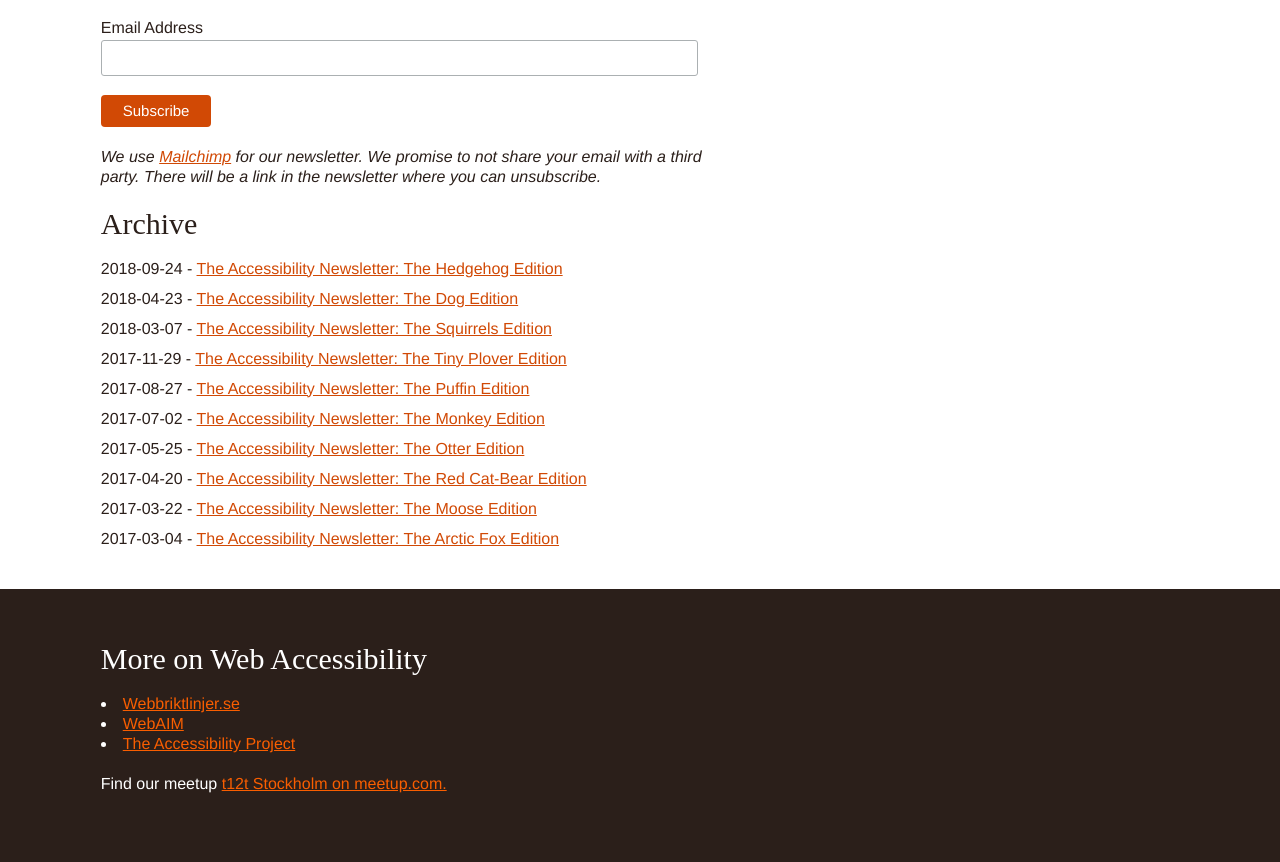
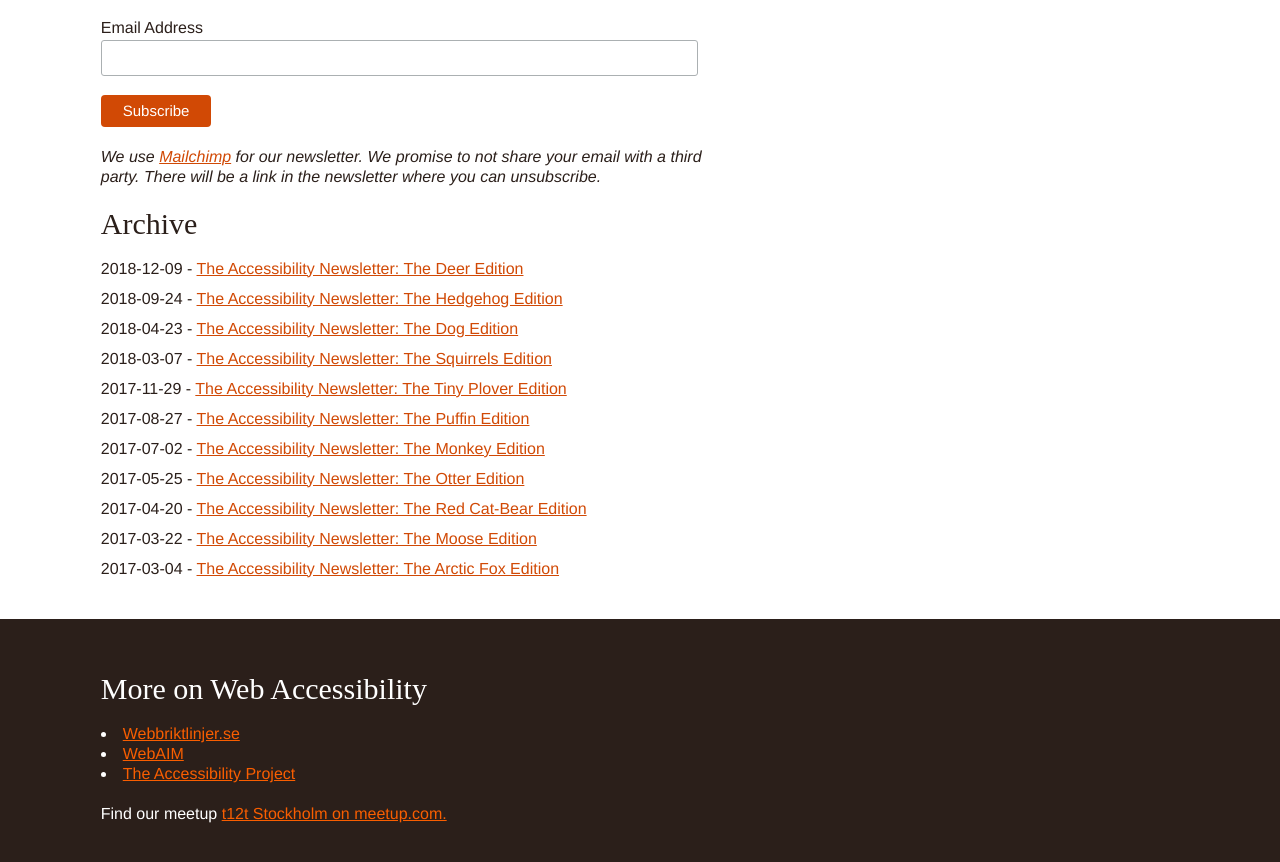
Before and after one commit to t12t/t12t.github.io, a Jekyll site: the page built from accessibility-newsletter/index.md, in a window 1280 px wide and 900 px high, scrolled down 553 px. Shown: the top 862 px of the window. Built offline with Jekyll 4.4.1, drawn with Linux system fonts in a browser that asks for light colours; some web fonts are replaced.

Commit message:
Adds the Deer

```diff
--- a/_includes/archive.html
+++ b/_includes/archive.html
@@ -1,4 +1,10 @@
 <ul class="archive-list">
+  <li>
+    <time datetime="2018-12-09">2018-12-09</time> -
+    <a href="http://eepurl.com/dPYSQv">
+      The Accessibility Newsletter: The Deer Edition
+    </a>
+  </li>
   <li>
     <time datetime="2018-09-24">2018-09-24</time> -
     <a href="http://eepurl.com/dH0FGz">
```
